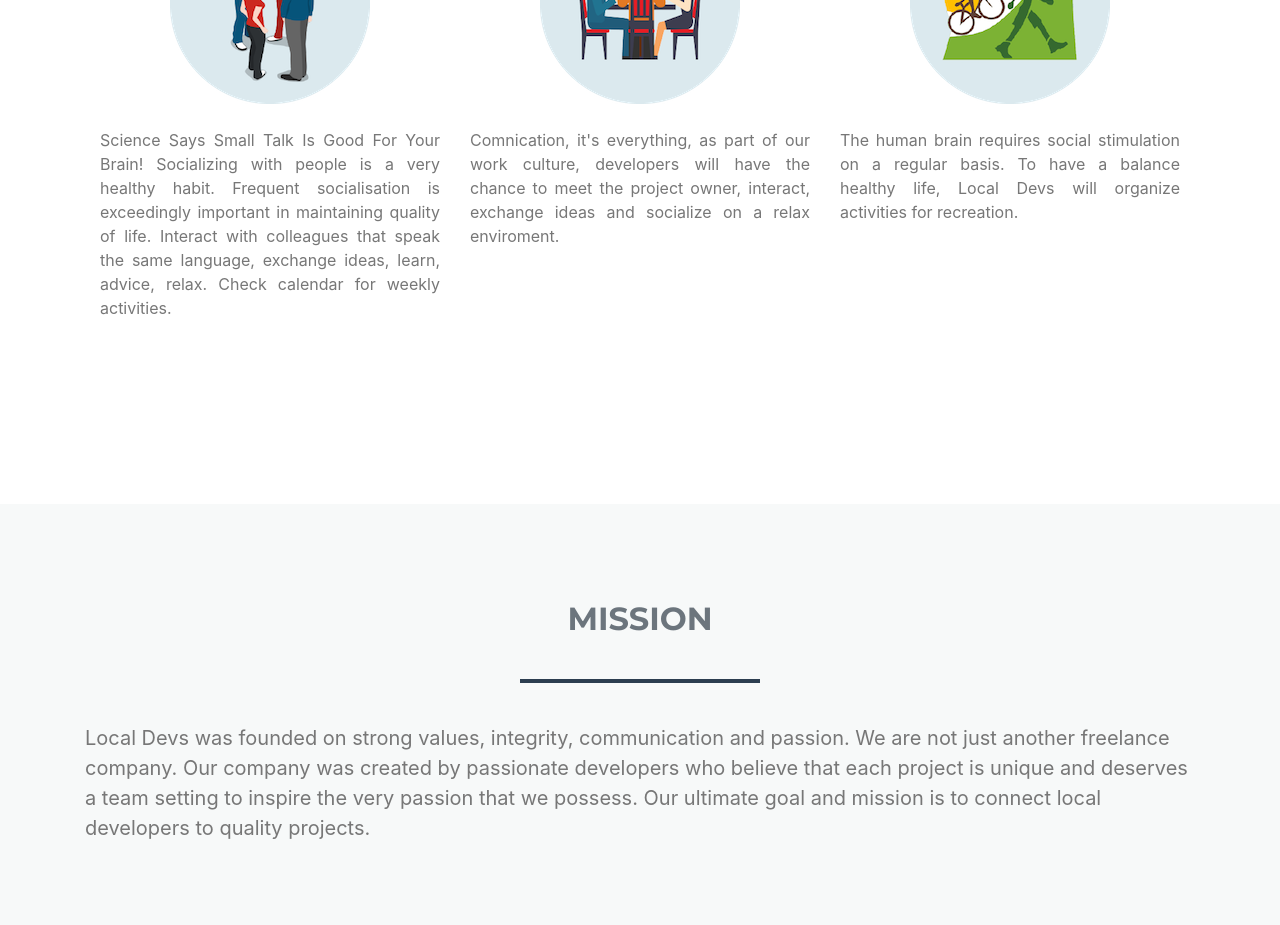
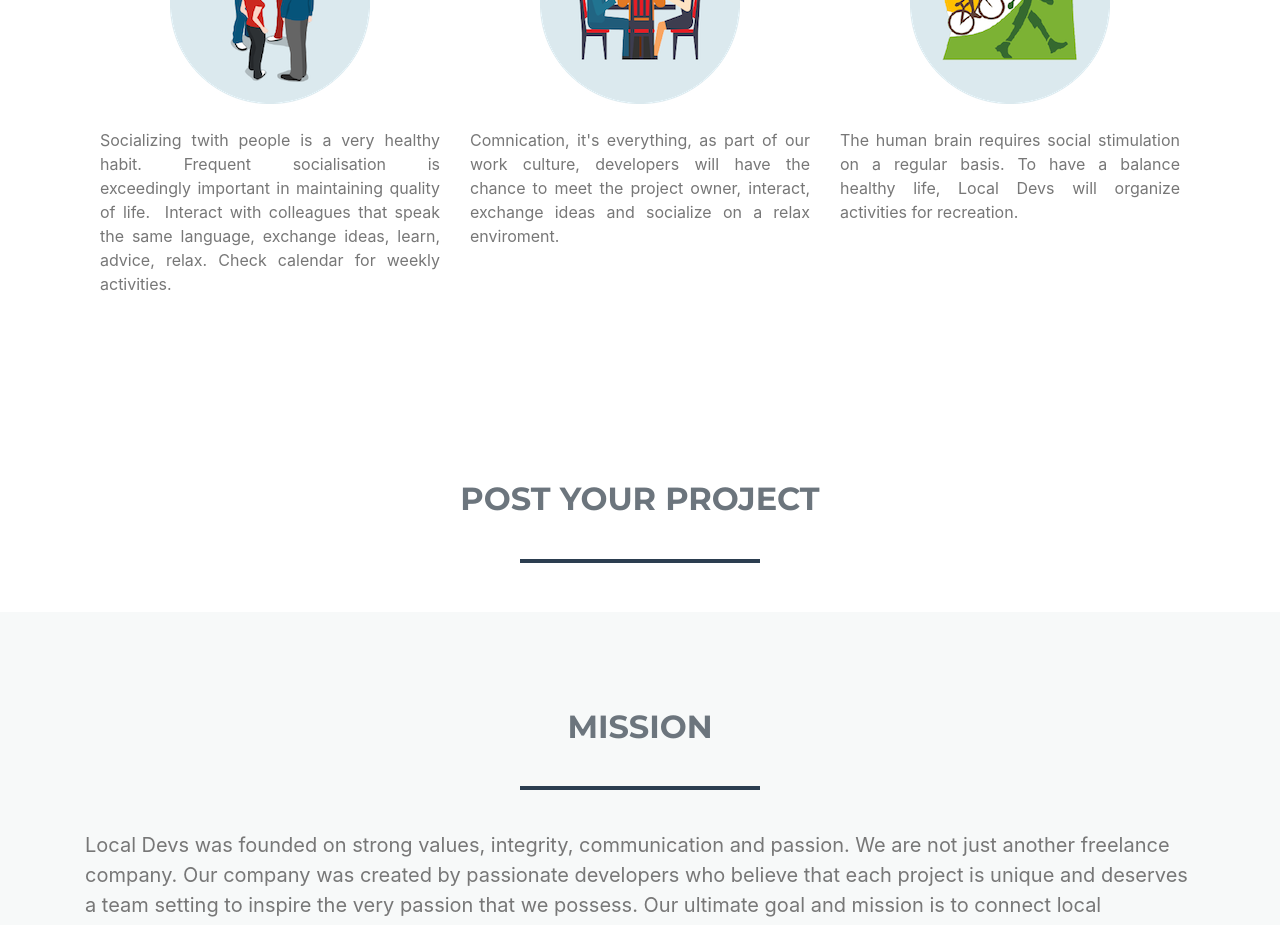
Before and after one commit to Davsip/local-devs, a React (Create React App) app in the folder client/: page / in a window 1280 px wide. Shown: the part 2240-3165 px from the top of the page. Built offline with nearby package versions, Linux system fonts and the light colour scheme; no server answers; what auth0-js would draw is missing.

Commit message:
client/src/App.js

```diff
--- a/client/src/App.js
+++ b/client/src/App.js
@@ -356,12 +356,11 @@ class App extends Component {
                 <br />
                 <br />
                 <p className="text-justify">
-                  Science Says Small Talk Is Good For Your Brain! Socializing
-                  with people is a very healthy habit. Frequent socialisation is
-                  exceedingly important in maintaining quality of life.
-                   Interact with colleagues that speak the same language,
-                  exchange ideas, learn, advice, relax. Check calendar for
-                  weekly activities.
+                  Socializing twith people is a very healthy habit.
+                  Frequent socialisation is exceedingly important in maintaining
+                  quality of life.  Interact with colleagues that speak the same
+                  language, exchange ideas, learn, advice, relax. Check calendar
+                  for weekly activities.
                 </p>
               </div>
               <div className="col-md-5 col-lg-4 ">
@@ -476,7 +475,55 @@ class App extends Component {
         <br />
         <br />
         <br />
-
+        <div id="contact">
+          <div className="container">
+            <h2 className="text-center text-uppercase text-secondary mb-0">
+              Post your Project
+            </h2>
+            <hr className="star-dark mb-5" />
+            <div className="row">
+              <div className="col-lg-8 mx-auto">
+                {/*  <!-- To configure the contact form email address, go to mail/contact_me.php and update the email address in the PHP file on line 19. -->
+                    <!-- The form should work on most web servers, but if the form is not working you may need to configure your web server differently. --> */}
+                {/*  <form name="sentMessage" id="contactForm" novalidate="novalidate">
+                        <div className="control-group">
+                            <div className="form-group floating-label-form-group controls mb-0 pb-2">
+                                <label className="label">Name</label>
+                                <input className="form-control" id="name" type="text" required="required" data-validation-required-message="Please enter your name.">
+                                <p className="help-block text-danger"></p>
+                            </div>
+                        </div>
+                        <div className="control-group">
+                            <div className="form-group floating-label-form-group controls mb-0 pb-2">
+                                <label className="label">Email Address</label>
+                                <input className="form-control" id="email" type="email" required="required" data-validation-required-message="Please enter your email address.">
+                                <p className="help-block text-danger"></p>
+                            </div>
+                        </div>
+                        <div className="control-group">
+                            <div className="form-group floating-label-form-group controls mb-0 pb-2">
+                                <label className="label">Phone Number</label>
+                                <input className="form-control" id="phone" type="tel" required="required" data-validation-required-message="Please enter your phone number.">
+                                <p className="help-block text-danger"></p>
+                            </div>
+                        </div>
+                        <div className="control-group">
+                            <div className="form-group floating-label-form-group controls mb-0 pb-2">
+                                <label className="label">Message</label>
+                                <textarea className="form-control" id="message" rows="5" required="required" data-validation-required-message="Please enter a message."></textarea>
+                                <p className="help-block text-danger"></p>
+                            </div>
+                        </div>
+                        <br>
+                        <div id="success"></div>
+                        <div className="form-group">
+                            <button type="submit" className="btn btn-primary btn-xl" id="sendMessageButton">Send</button>
+                        </div>
+                  </form> */}
+              </div>
+            </div>
+          </div>
+        </div>
 
         {/* <!-- Mission section -->  */}
         <div className="portfolio" id="mission">
```
